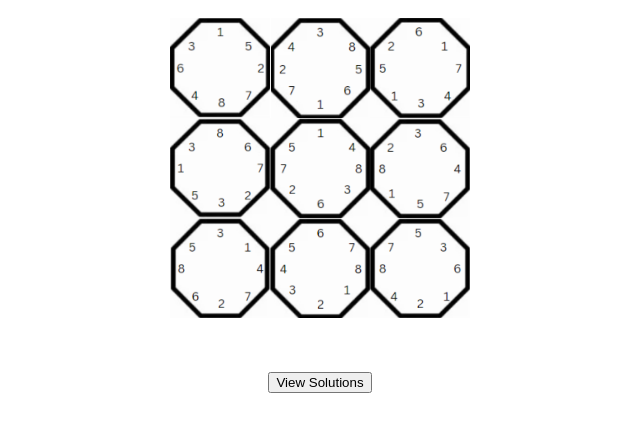
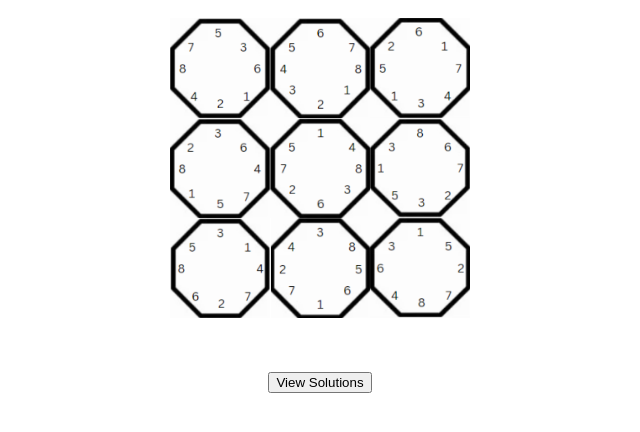
Before and after one commit to krishnapatel36/Edge_matching_Octagone, a plain HTML site: page index.html in a window 1280 px wide. Shown: the part 120-552 px from the top of the page, without its empty margins (320-960 px from the left). Drawn offline with Linux system fonts and the light colour scheme.

Commit message:
Update index.html

```diff
--- a/index.html
+++ b/index.html
@@ -30,15 +30,15 @@
     <h1 style="text-align: center;">Center For Creative Learning</h1>
     <h1 style="text-align: center;">Try Nine Puzzle</h1>
     <div class="image-container">
-        <img src="1.png" class="image" id="image1" draggable="true">
-        <img src="2.png" class="image" id="image2" draggable="true">
+        <img src="9.png" class="image" id="image1" draggable="true">
+        <img src="8.png" class="image" id="image2" draggable="true">
         <img src="3.png" class="image" id="image3" draggable="true">
-        <img src="4.png" class="image" id="image4" draggable="true">
+        <img src="6.png" class="image" id="image4" draggable="true">
         <img src="5.png" class="image" id="image5" draggable="true">
-        <img src="6.png" class="image" id="image6" draggable="true">
+        <img src="4.png" class="image" id="image6" draggable="true">
         <img src="7.png" class="image" id="image7" draggable="true">
-        <img src="8.png" class="image" id="image8" draggable="true">
-        <img src="9.png" class="image" id="image9" draggable="true">
+        <img src="2.png" class="image" id="image8" draggable="true">
+        <img src="1.png" class="image" id="image9" draggable="true">
     </div>
     <br><br><br>
     <input type="button" id="solve" value="View Solutions"/>
```
